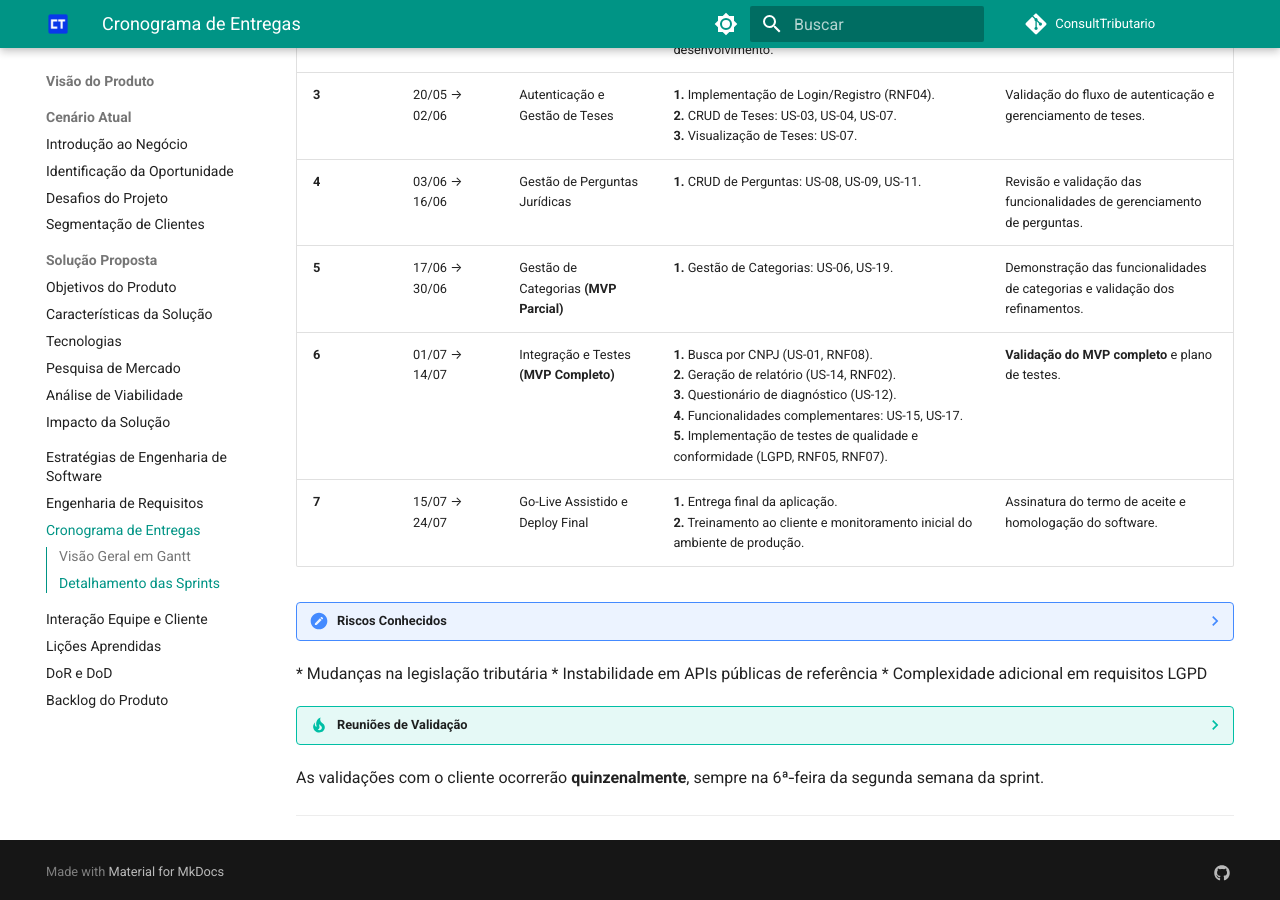
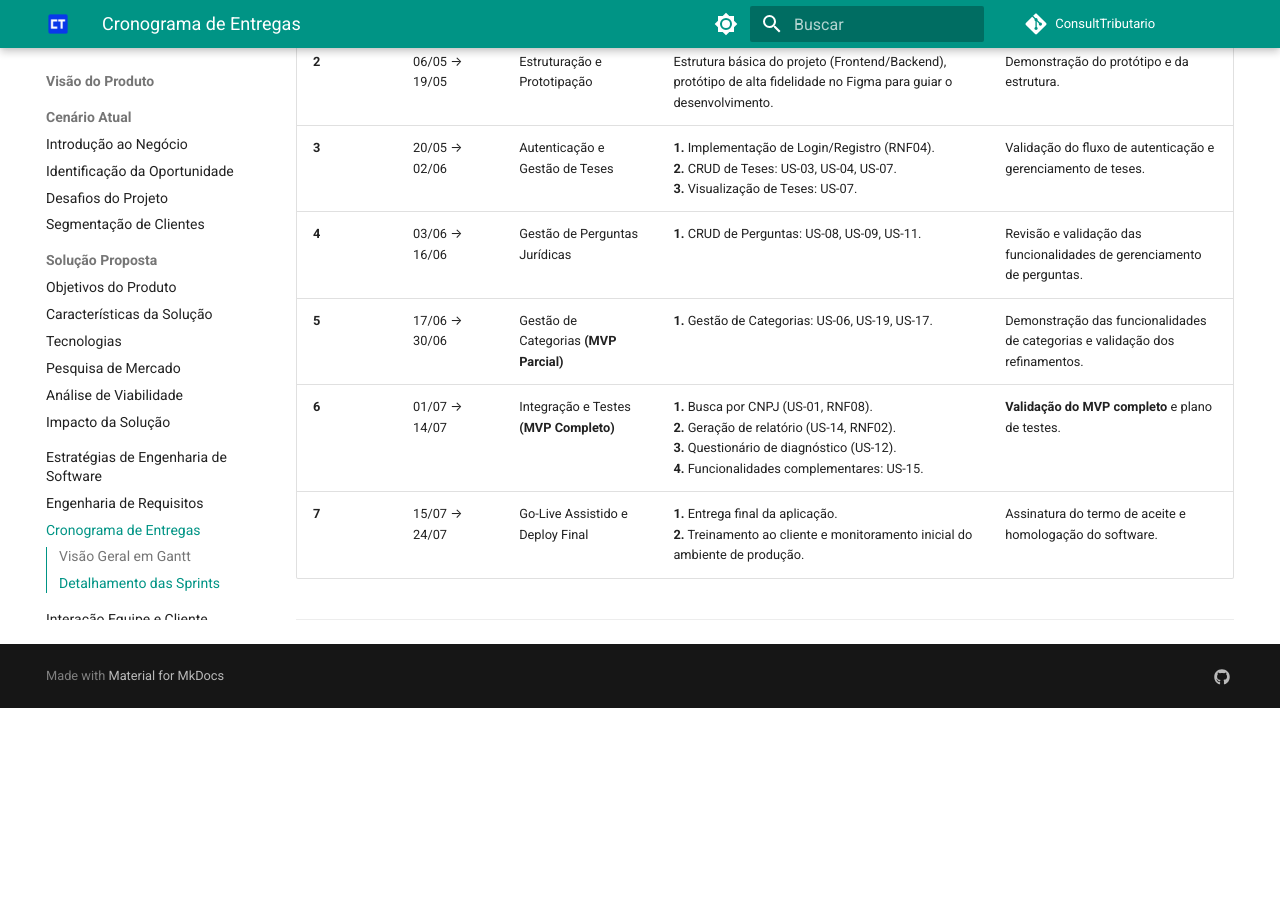
Before and after one commit to mdsreq-fga-unb/2025.1-T02-ConsultTributario, an MkDocs documentation site: the page built from docs/visao-produto/cronograma-entrega.md, in a window 1280 px wide and 900 px high, scrolled down 1167 px. Built offline with MkDocs 1.6.1 and Material for MkDocs 9.7.7, drawn with Linux system fonts in a browser that asks for light colours; comment, search, counter and statistics services are not loaded; after the commit the page ends 1875 px from its top, so only the background shows below that; some of the changed lines change nothing that is shown.

Commit message:
docs: update of gantt

````diff
--- a/docs/visao-produto/cronograma-entrega.md
+++ b/docs/visao-produto/cronograma-entrega.md
@@ -6,7 +6,7 @@
 | 1.0    | 21/04/2025 | Versão inicial                             | Vinicius Vieira |
 | 1.1    | 06/05/2025 | Refinamento de sprints e inclusão de Gantt | Vinicius Vieira |
 | 1.2    | 26/05/2025 | Atualizações de datas e mudanças nas sprints | Daniel Ferreira Nunes |
-| 1.3    | 23/06/2025 | Mudança | Daniel Ferreira Nunes |
+| 1.3    | 23/06/2025 | Adição das US | Daniel Ferreira Nunes |
 
 
 
@@ -15,35 +15,36 @@
 ## Visão Geral em Gantt
 
 ```mermaid
-%% Cronograma ConsultTributario
 gantt
-    title Cronograma de Entregas (Abr — Jul 2025)
+    title Cronograma de Entregas (Abr — Jul 2025)
     dateFormat  DD/MM
     axisFormat  %d/%m
 
     section Planejamento
-    Sprint 1 :active, 22/04, 14d
+    Sprint 1:active, 22/04, 14d
 
-    section MVP Questionário
-    Sprint 2 :done, 06/05, 14d
-    API + Front Integrados :06/05, 14d
+    section Estruturação
+    Sprint 2:done, 06/05, 14d
 
-    section Relatórios & UX
-    Sprint 3 :20/05, 14d
+    section Teses
+    Sprint 3:done, 20/05, 14d
+    US-03, US-04, US-07, RNF04: 20/05, 14d
 
-    section Histórico & Segurança
-    Sprint 4 :03/06, 14d
+    section Perguntas Jurídicas
+    Sprint 4:done, 03/06, 14d
+    US-08, US-09, US-11: 03/06, 14d
 
-    section Integração Final
-    Sprint 5 :17/06, 14d
+    section Categorias (MVP Parcial)
+    Sprint 5:active, 17/06, 14d
+    US-06, US-17, US-19: 17/06, 14d
 
-    section Testes & LGPD
-    Sprint 6 :01/07, 14d
+    section Integração e Testes (MVP Completo)
+    Sprint 6: 01/07, 14d
+    US-01, US-12, US-14, US-15, RNF08, RNF02: 01/07, 14d
 
-    section Go‑Live Assistido
-    Sprint 7 :15/07, 10d
+    section Go-Live Assistido
+    Sprint 7: 15/07, 10d
 ```
-
 ## Detalhamento das Sprints
 
 | Sprint | Período       | Objetivo Principal                                                            | Entregas Chave                                                            | Validação do Cliente                         |
@@ -56,16 +57,10 @@
 | **2** | 06/05 → 19/05 | Estruturação e Prototipação         | Estrutura básica do projeto (Frontend/Backend), protótipo de alta fidelidade no Figma para guiar o desenvolvimento.                 | Demonstração do protótipo e da estrutura.                        |
 | **3** | 20/05 → 02/06 | Autenticação e Gestão de Teses      | **1.** Implementação de Login/Registro (RNF04). <br> **2.** CRUD de Teses: US-03, US-04, US-07. <br> **3.** Visualização de Teses: US-07.                                        | Validação do fluxo de autenticação e gerenciamento de teses.     |
 | **4** | 03/06 → 16/06 | Gestão de Perguntas Jurídicas       | **1.** CRUD de Perguntas: US-08, US-09, US-11.                                                                               | Revisão e validação das funcionalidades de gerenciamento de perguntas. |
-| **5** | 17/06 → 30/06 | Gestão de Categorias **(MVP Parcial)** | **1.** Gestão de Categorias: US-06, US-19. <br>  | Demonstração das funcionalidades de categorias e validação dos refinamentos. |
-| **6** | 01/07 → 14/07 | Integração e Testes **(MVP Completo)**        | **1.** Busca por CNPJ (US-01, RNF08). <br> **2.** Geração de relatório (US-14, RNF02). <br> **3.** Questionário de diagnóstico (US-12). <br> **4.** Funcionalidades complementares: US-15, US-17. <br> **5.** Implementação de testes de qualidade e conformidade (LGPD, RNF05, RNF07). | **Validação do MVP completo** e plano de testes. |
+| **5** | 17/06 → 30/06 | Gestão de Categorias **(MVP Parcial)** | **1.** Gestão de Categorias: US-06, US-19, US-17. <br>  | Demonstração das funcionalidades de categorias e validação dos refinamentos. |
+| **6** | 01/07 → 14/07 | Integração e Testes **(MVP Completo)**        | **1.** Busca por CNPJ (US-01, RNF08). <br> **2.** Geração de relatório (US-14, RNF02). <br> **3.** Questionário de diagnóstico (US-12). <br> **4.** Funcionalidades complementares: US-15. <br> | **Validação do MVP completo** e plano de testes. |
 | **7** | 15/07 → 24/07 | Go-Live Assistido e Deploy Final    | **1.** Entrega final da aplicação. <br> **2.** Treinamento ao cliente e monitoramento inicial do ambiente de produção.             | Assinatura do termo de aceite e homologação do software.         |
 
-??? note "Riscos Conhecidos"
-\* Mudanças na legislação tributária
-\* Instabilidade em APIs públicas de referência
-\* Complexidade adicional em requisitos LGPD
 
-??? tip "Reuniões de Validação"
-As validações com o cliente ocorrerão **quinzenalmente**, sempre na 6ª‑feira da segunda semana da sprint.
 
 ---
````
